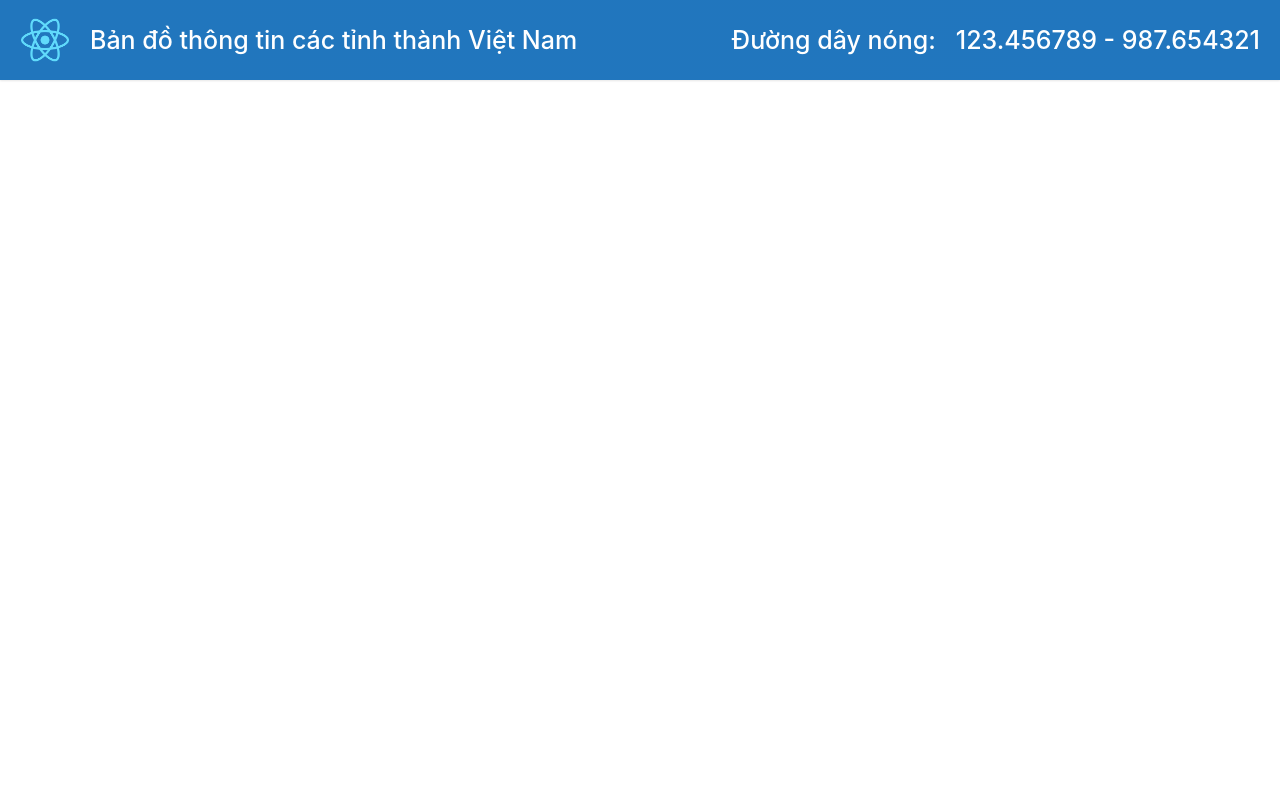
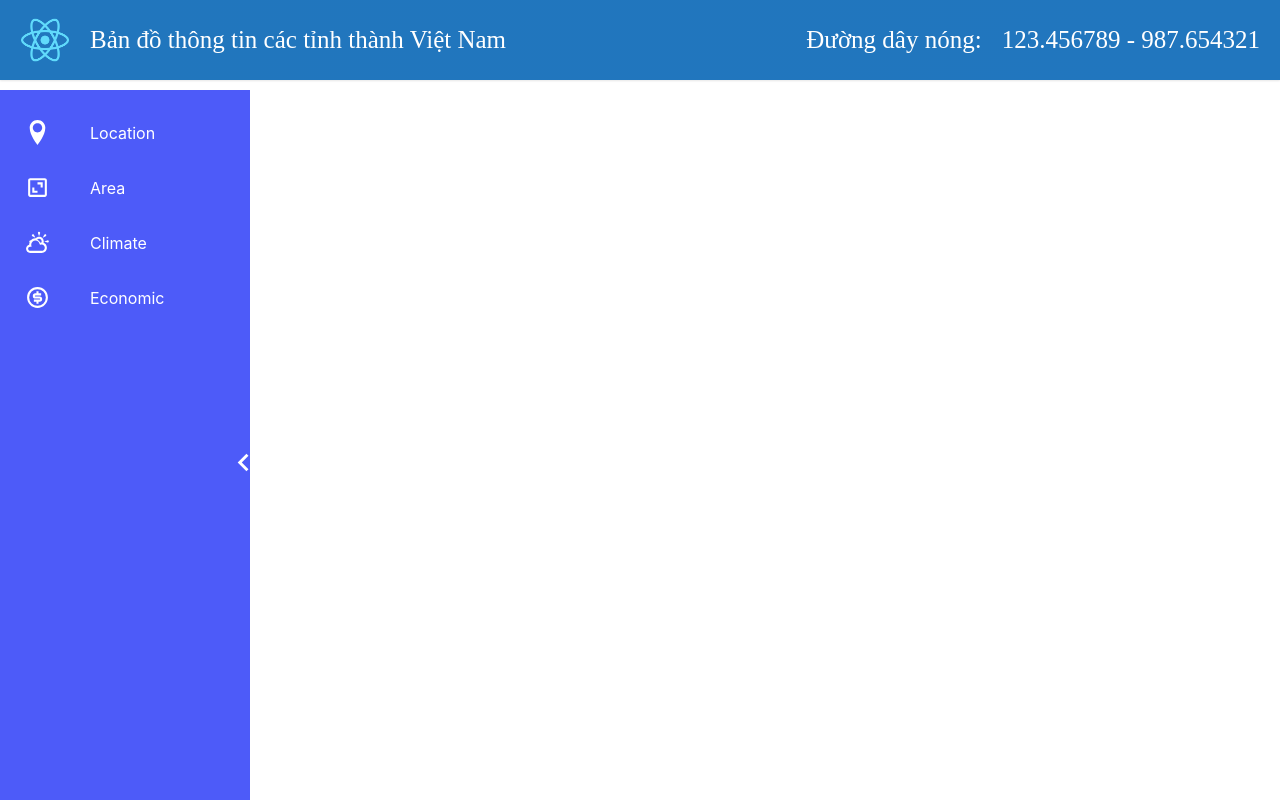
Before and after one commit to DucLongHo/map_app, a React (Create React App) app: page / in a window 1280 px wide. Built offline with nearby package versions, Linux system fonts and the light colour scheme.

Commit message:
add sidebar

```diff
--- a/package.json
+++ b/package.json
@@ -8,6 +8,7 @@
     "@testing-library/user-event": "^12.1.10",
     "react": "^17.0.2",
     "react-dom": "^17.0.2",
+    "react-icons": "^4.3.1",
     "react-scripts": "4.0.3",
     "styled-components": "^5.3.3",
     "web-vitals": "^1.0.1"
--- a/src/App.js
+++ b/src/App.js
@@ -1,10 +1,10 @@
-import logo from '../src/asset/image/logo.svg';
 import Header from '../src/components/header';
-
+import SideBar from './components/sidebar/sidebar';
 function App() {
   return (
     <div>
       <Header />
+      <SideBar />
     </div>
   );
 }
--- a/src/components/header.js
+++ b/src/components/header.js
@@ -23,6 +23,7 @@ const Span = styled.span`
   font-size: 25px;
   color: white;
   padding: 0 20px 0 0;
+  font-family: serif;
 `
 const Title = "Bản đồ thông tin các tỉnh thành Việt Nam";
 const NumberLabel = "Đường dây nóng:";
--- /dev/null
+++ b/src/components/sidebar/sidebar.js
@@ -0,0 +1,120 @@
+import React, {useCallback, useState} from 'react'
+import styled from 'styled-components';
+import {ImLocation} from 'react-icons/im';
+import {BiArea} from 'react-icons/bi';
+import {TiWeatherPartlySunny} from 'react-icons/ti';
+import {RiMoneyDollarCircleLine} from 'react-icons/ri';
+import {MdKeyboardArrowLeft, MdKeyboardArrowRight} from 'react-icons/md';
+const Container = styled.div`
+    padding: 10px 0 10px 10px;
+    box-sizing: border-box;
+    margin: 10px 0 0 0;
+    height: calc(100% - 90px);
+    width: 250px;
+    background: #4d5bf9;
+    transition: 0.5s;
+    border-left: 5px solid #4d5bf9;
+    position: absolute;
+`;
+const Nav = styled.ul`
+    margin: 0;
+    padding: 0;
+    margin: 0 0 300px 0;
+    li {
+        list-style: none;
+        width: 215px;
+        border-radius: 5px;
+        margin-top: 10px;
+        a {
+            text-decoration: none;
+            color: white;
+            display: flex;
+            align-items: center;
+        }
+        &:hover{
+            background: #fff;
+            opacity: 0.7;
+            a{
+                color: #333;
+            }
+        }
+    }
+`;
+const Title = styled.span`
+    white-space: normal;
+    padding: 5px 20px 5px 30px;
+`
+const styleIcon = {
+    minWidth: "25px",
+    height: "25px",
+    textAlign: "center",
+    fontSize: "1.5rem",
+    margin: "10px",
+};
+
+const styleArrowLeft = {
+    position: "absolute",
+    top: "50%",
+    left: "90%",
+    width: "35px",
+    height: "35px",
+    color: "white",
+}
+const styleArrowRight = {
+    ...styleArrowLeft,
+    left: "60%",
+}
+function SideBar() {
+    const [showSideBar, setShowSideBar] = useState(true);
+
+    const onCLickHandle = useCallback((e) => {
+        const list = document.querySelectorAll('li');
+        list.forEach((element) => {
+            if(element.id === e.target.id){
+                element.className = "_active";
+            } else {
+                element.className = "";
+            };
+        });
+    });
+    const onClickHandleShowSideBar = useCallback(() => {
+        setShowSideBar(!showSideBar);
+    })
+  return (
+    <Container className={showSideBar? "": "_container-sidebar"}>
+        <Nav>
+            <li className="" id="1" onClick={onCLickHandle}>
+                <a href="#" id="1">
+                    <ImLocation style={styleIcon} id="1"/>
+                    <Title className="title" id="1">Location</Title>
+                </a>
+            </li>
+            <li className="" id="2" onClick={onCLickHandle}>
+                <a href="#" id="2">
+                    <BiArea style={styleIcon} id="2"/>
+                    <Title className="title" id="2" >Area</Title>
+                </a>
+            </li>
+            <li className="" id="3" onClick={onCLickHandle}>
+                <a href="#" id="3">
+                    <TiWeatherPartlySunny style={styleIcon} id="3"/>
+                    <Title className="title" id="3">Climate</Title>
+                </a>
+            </li>
+            <li className="" id="4" onClick={onCLickHandle}>
+                <a href="#" id="4">
+                    <RiMoneyDollarCircleLine style={styleIcon}id="4" />
+                    <Title className="title" id="4">Economic</Title>
+                </a>
+            </li>
+        </Nav>
+        { showSideBar ?
+            <MdKeyboardArrowLeft style={styleArrowLeft} onClick={onClickHandleShowSideBar}/>
+            :
+            <MdKeyboardArrowRight style={styleArrowRight} onClick={onClickHandleShowSideBar}/>
+        }
+    </Container>
+  )
+}
+
+export default SideBar
--- a/src/index.css
+++ b/src/index.css
@@ -1,5 +1,6 @@
 body {
   margin: 0;
+  padding: 0;
   font-family: -apple-system, BlinkMacSystemFont, 'Segoe UI', 'Roboto', 'Oxygen',
     'Ubuntu', 'Cantarell', 'Fira Sans', 'Droid Sans', 'Helvetica Neue',
     sans-serif;
@@ -11,3 +12,20 @@ code {
   font-family: source-code-pro, Menlo, Monaco, Consolas, 'Courier New',
     monospace;
 }
+._active{
+  background: #fff;
+}
+._active a {
+  color: #333 !important;
+}
+._container-sidebar{
+  width: 75px !important;
+  overflow: hidden;
+}
+._container-sidebar li{
+  width: 45px !important;
+  transition: 0.3s;
+}
+._container-sidebar li span{
+  display: none;
+}
```
Also changed, not shown: 1 other file (tests, documents, lock files or other folders).
